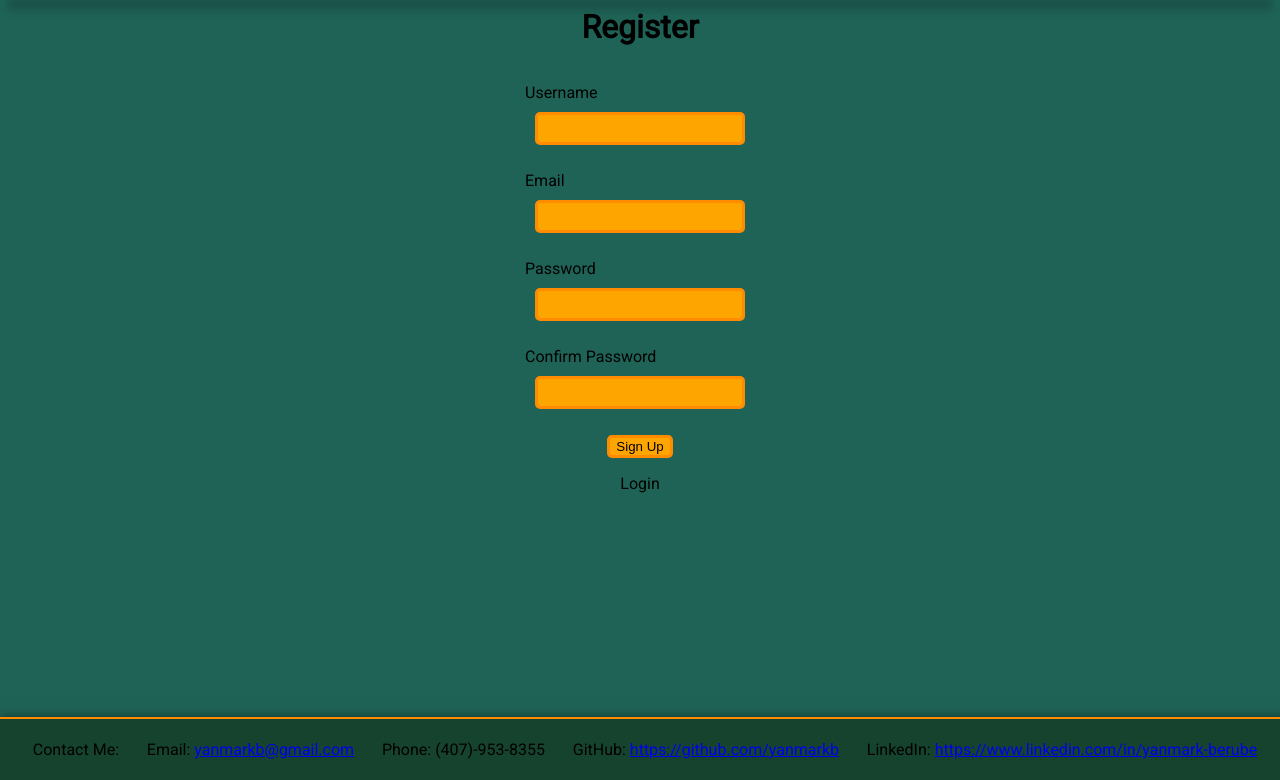
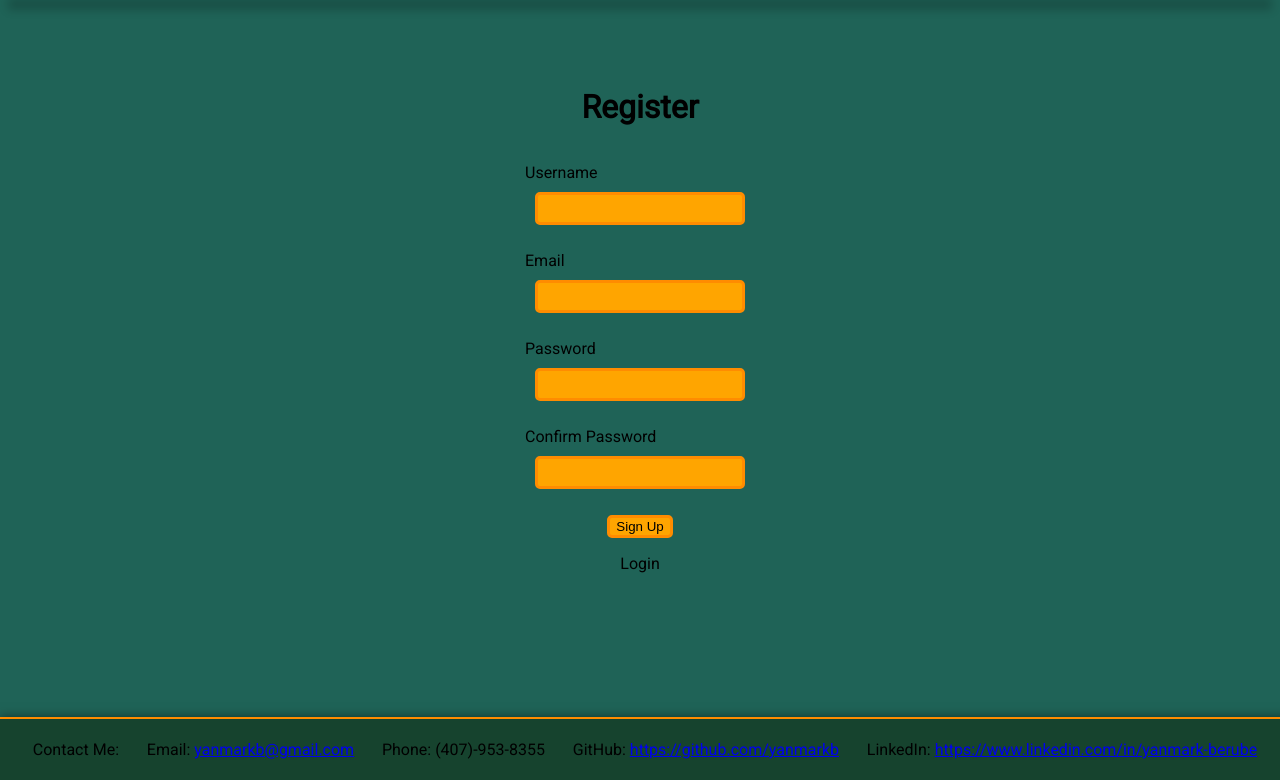
Before and after one commit to yanmarkb/Capstone-1-Recipe-Explorer-App, a Flask app: page /register in a window 1280 px wide. Shown: the part 20-800 px from the top of the page. Run offline with Flask 3, Linux system fonts and the light colour scheme.

Commit message:
Update database URI and adjust height of input container

```diff
--- a/app.py
+++ b/app.py
@@ -19,7 +19,7 @@ CURR_USER_KEY = "curr_user"
 app = Flask(__name__)
 
 
-app.config['SQLALCHEMY_DATABASE_URI'] = "postgresql://postgres:02012023@localhost:5432/TheMealDB"
+app.config['SQLALCHEMY_DATABASE_URI'] = os.environ.get('DATABASE_URL', 'postgresql:///TheMealDB')
 app.config['SECRET_KEY'] = "it's a secret"
 app.config['SQLALCHEMY_TRACK_MODIFICATIONS'] = False
 app.config['SQLALCHEMY_ECHO'] = False
--- a/static/styles.css
+++ b/static/styles.css
@@ -108,7 +108,7 @@ nav form.input-container input::placeholder {
     align-items: center;
     justify-content: center;
     bottom: 50px;
-    height: 60vh;
+    height: 80vh;
 }
 
 .centered-button {
```
